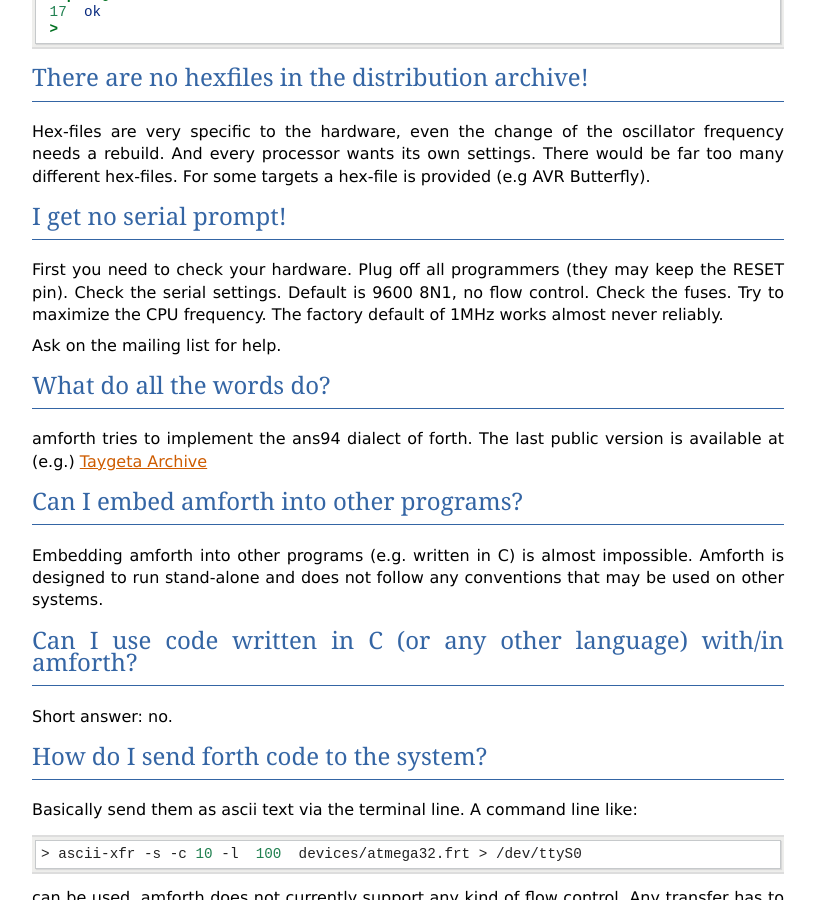
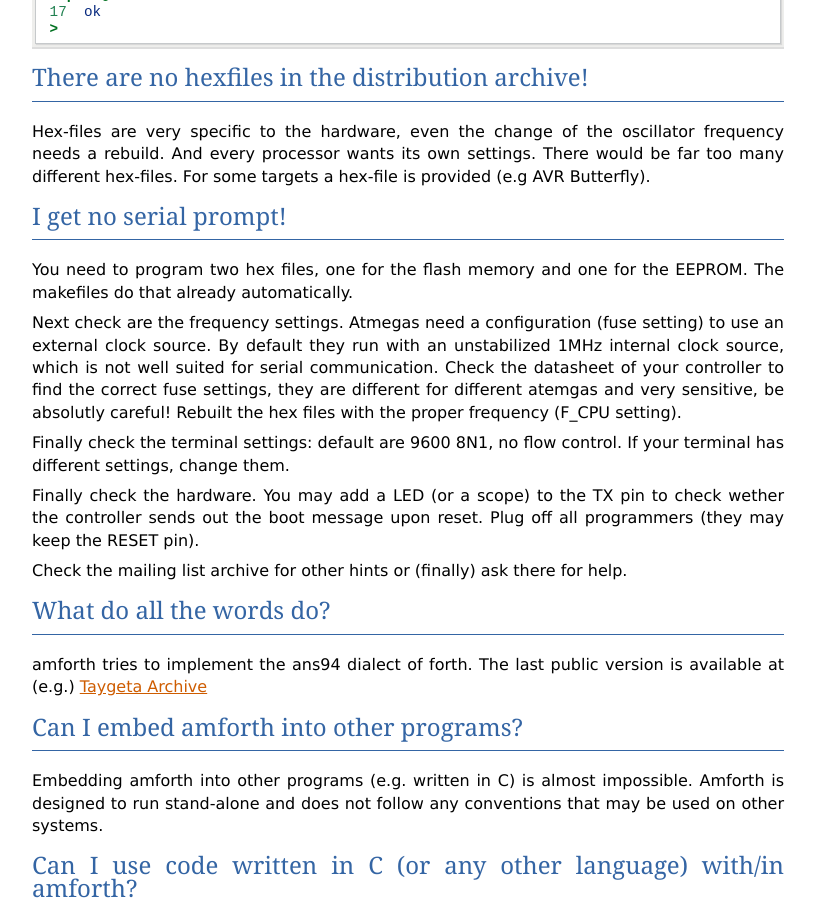
Before and after one commit to wexi/amforth-shadow, a Sphinx documentation site: the page built from doc/source/faq.rst, in a window 1280 px wide and 900 px high, scrolled down 1254 px. Shown: the whole window, without its empty margins (64-880 px from the left). Built offline with Sphinx 7.4.7, drawn with Linux system fonts in a browser that asks for light colours; pages that are not in the unit, such as notebooks, are missing from menus.

Commit message:
Improve the no-prompt FAQ
Mostly based on a mailing list posting from Erich.


git-svn-id: svn://svn.code.sf.net/p/amforth/code/trunk@1456 fd1c0b69-5d68-47f5-910c-86182ebb6ecd

```diff
--- a/doc/source/faq.rst
+++ b/doc/source/faq.rst
@@ -81,11 +81,24 @@ For some targets a hex-file is provided (e.g AVR Butterfly).
 I get no serial prompt!
 -----------------------
 
-First you need to check your hardware. Plug off all programmers (they may keep the RESET
-pin). Check the serial settings. Default is 9600 8N1, no flow control. Check the fuses. Try
-to maximize the CPU frequency. The factory default of 1MHz works almost never reliably.
+You need to program two hex files, one for the flash memory and one for the EEPROM.
+The makefiles do that already automatically.
 
-Ask on the mailing list for help.
+Next check are the frequency settings. Atmegas need a configuration (fuse setting) to
+use an external clock source. By default they run with an unstabilized 1MHz internal
+clock source, which is not well suited for serial communication. Check the datasheet
+of your controller to find the correct fuse settings, they are different for different
+atemgas and very sensitive, be absolutly careful! Rebuilt the hex files with the proper
+frequency (F_CPU setting).
+
+Finally check the terminal settings: default are 9600 8N1, no flow control. If your terminal
+has different settings, change them.
+
+Finally check the hardware. You may add a LED (or a scope) to the TX pin to check wether
+the controller sends out the boot message upon reset. Plug off all programmers (they may
+keep the RESET pin).
+
+Check the mailing list archive for other hints or (finally) ask there for help.
 
 What do all the words do?
 -------------------------
```
